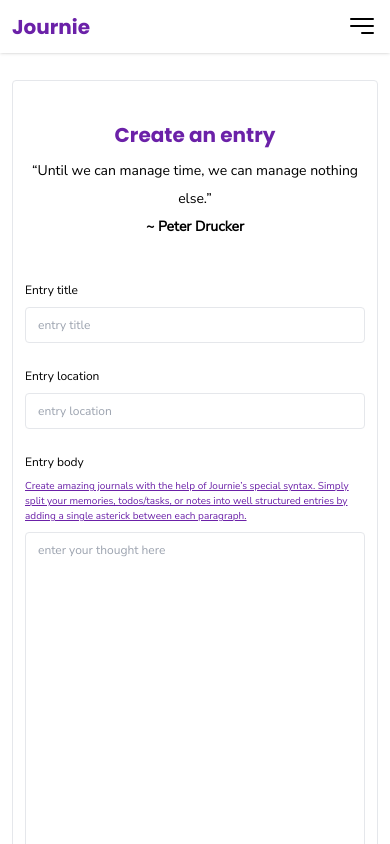
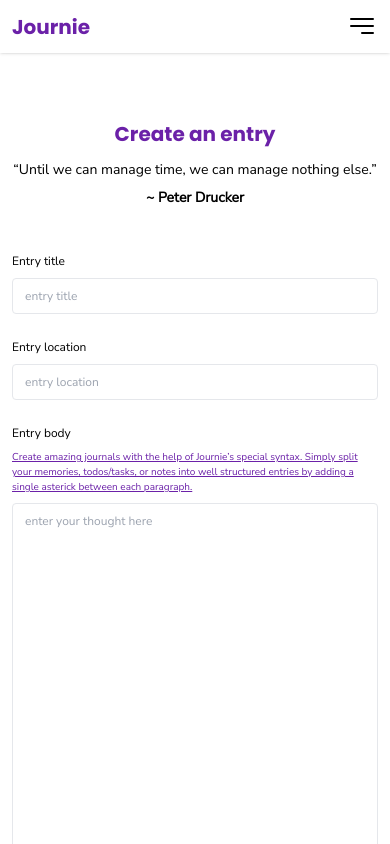
Before and after one commit to Okpainmo/journie, a Next.js app in the folder client/: page /create-entry in a window 390 px wide. Shown: the top 844 px of the page. Built offline with nearby package versions, Linux system fonts and the light colour scheme.

Commit message:
refactor: more client side changes...

```diff
--- a/client/pages/create-entry.jsx
+++ b/client/pages/create-entry.jsx
@@ -63,7 +63,7 @@ function CreateEntryPage() {
   return (
     <AppWrapper>
       <AppBody>
-        <main className='create-entry-page px-3 pt-10 pb-20 rounded border mt-20 sm:mt-40 sm:w-[600px] sm:mx-auto'>
+        <main className='create-entry-page sm:px-3 pt-10 pb-20 rounded sm:border mt-20 sm:mt-40 md:w-[600px] md:mx-auto'>
           <div className='flex flex-col sm:px-3 gap-10'>
             {/* <Link href='/'> */}
             <div className='logo-wrapper text-center'>
--- a/client/pages/edit-entry/[editEntryPageId].jsx
+++ b/client/pages/edit-entry/[editEntryPageId].jsx
@@ -132,7 +132,7 @@ function EditEntryPage() {
   return (
     <AppWrapper>
       <AppBody>
-        <main className='bg-white login-page px-3 pt-10 pb-20 rounded border mt-20 sm:mt-40 sm:w-[600px] sm:mx-auto'>
+        <main className='bg-white login-page sm:px-3 pt-10 pb-20 rounded sm:border mt-20 sm:mt-40 md:w-[600px] md:mx-auto'>
           <div className='flex flex-col sm:px-3 gap-8'>
             {/* <Link href='/'> */}
             <div className='logo-wrapper text-center'>
```
